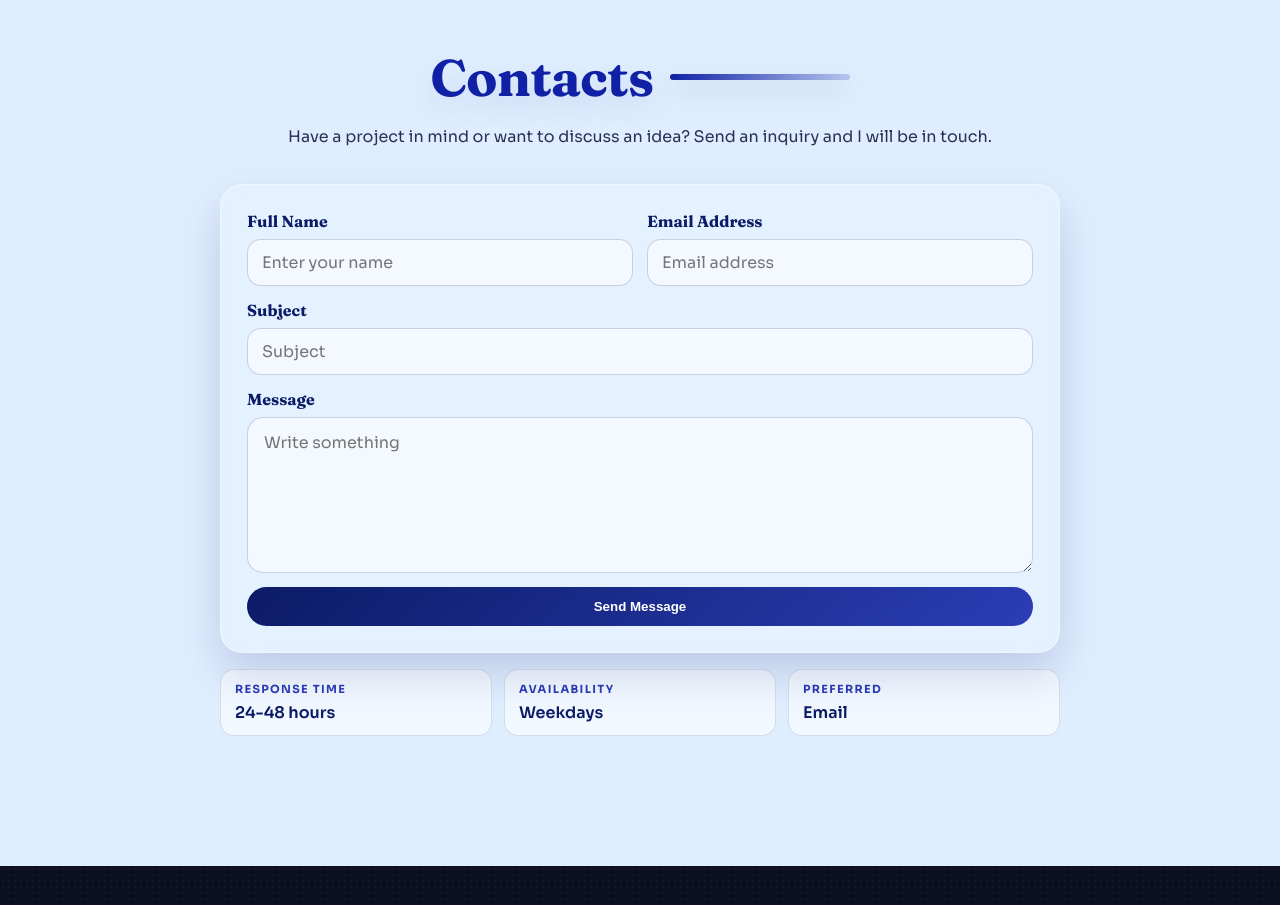
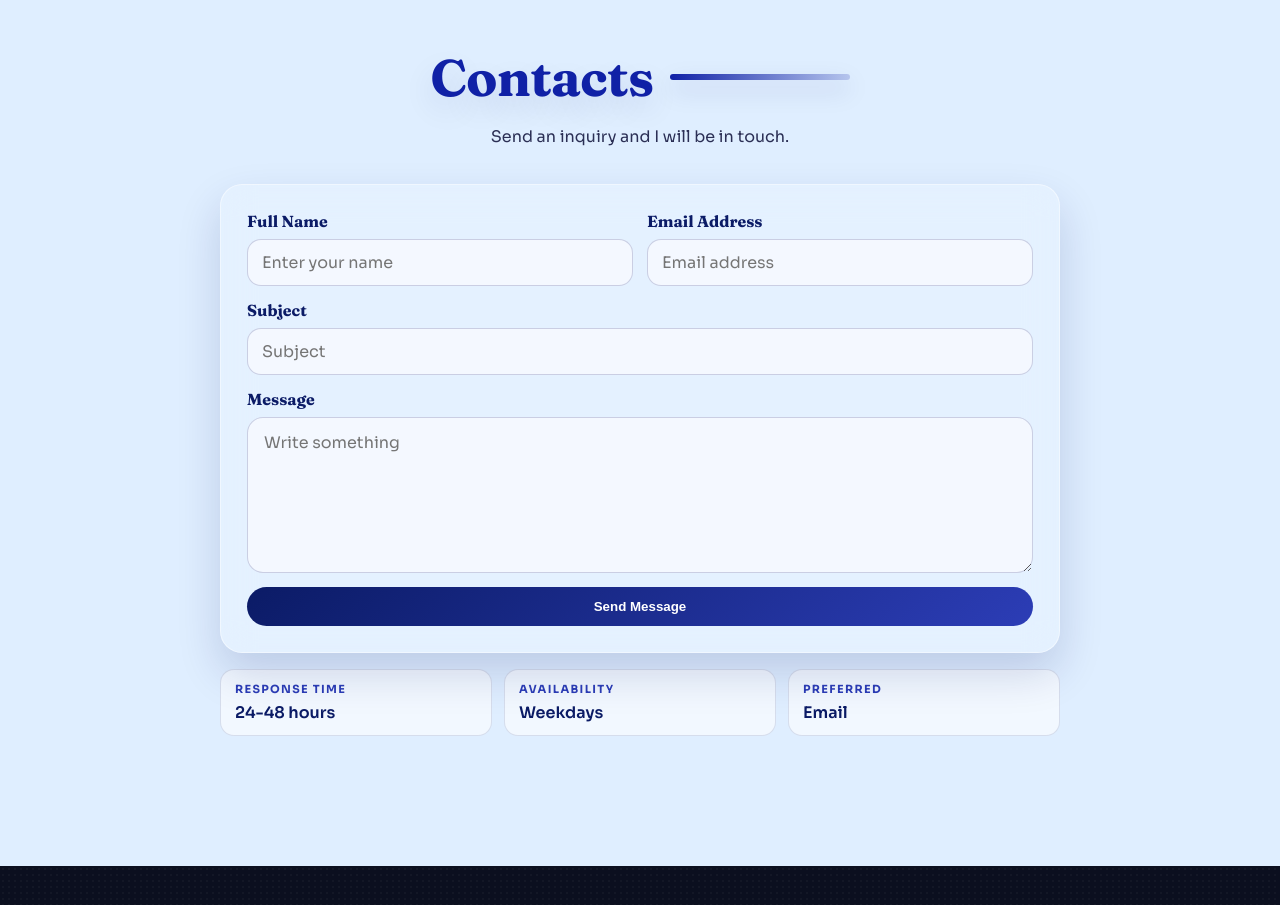
Before and after one commit to Freiderich/Portfolio, a React (Vite) app: page / in a window 1280 px wide. Shown: the part 6560-7465 px from the top of the page. Built offline with nearby package versions, Linux system fonts and the light colour scheme.

Commit message:
Update contact note text in Contact component

```diff
--- a/src/components/Contact.jsx
+++ b/src/components/Contact.jsx
@@ -63,7 +63,7 @@ function Contact() {
       <div className="contact-layout">
         <div className="contact-form-wrap">
           <p className="contact-note">
-            Have a project in mind or want to discuss an idea? Send an inquiry and I will be in touch.
+            Send an inquiry and I will be in touch.
           </p>
           <form
             className="contact-form"
```
